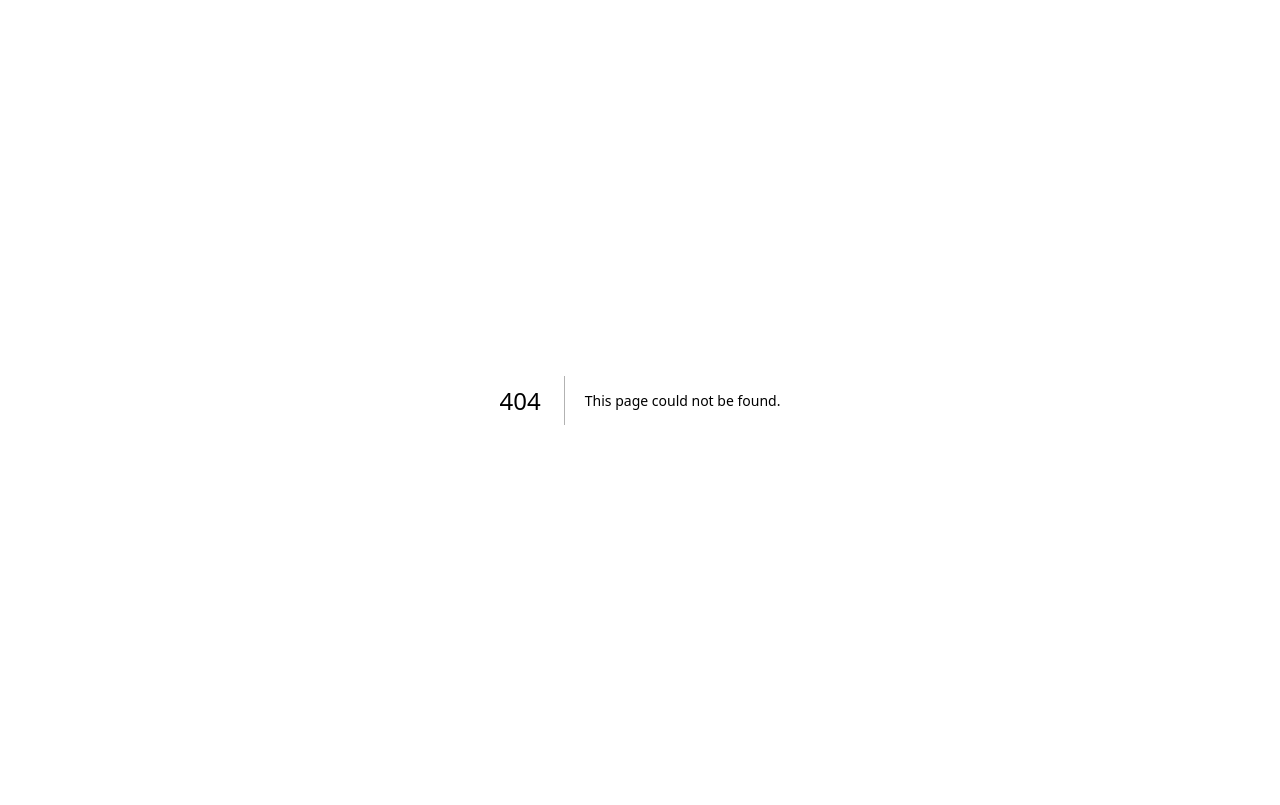
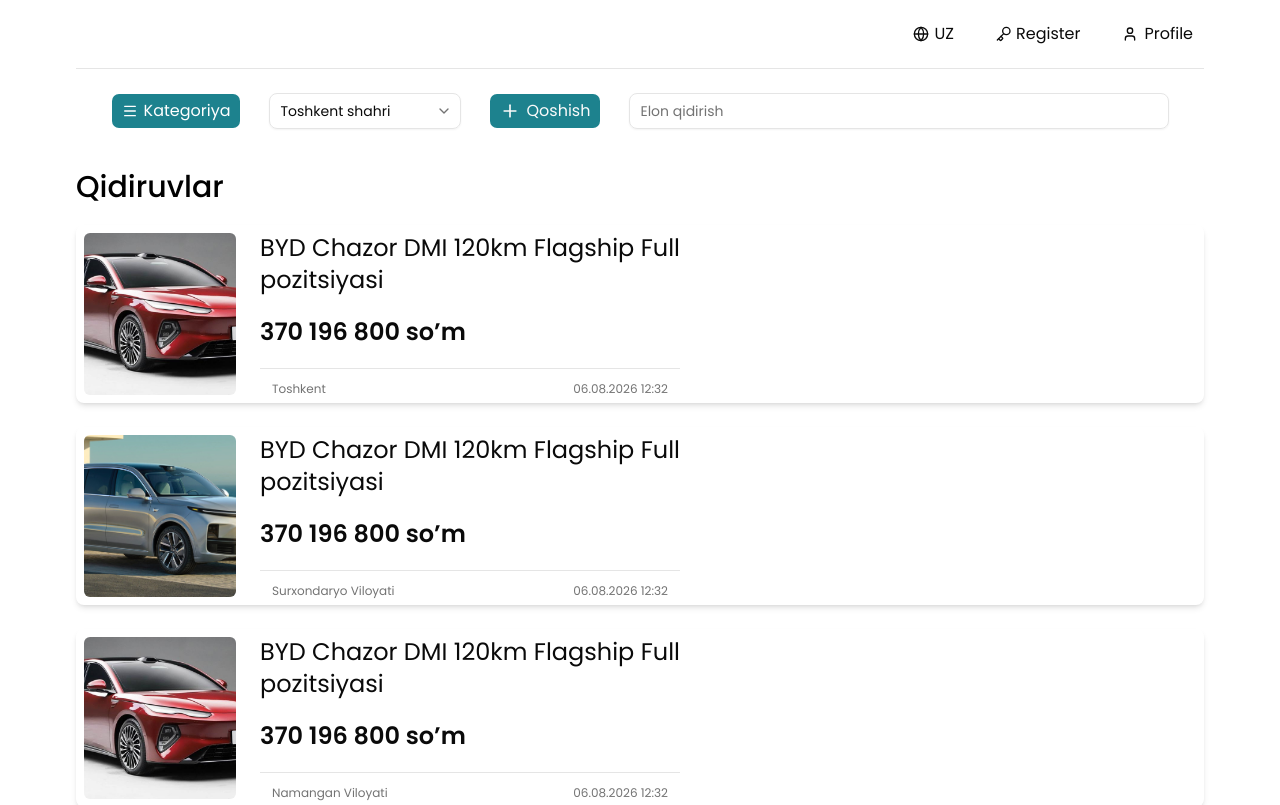
Before and after one commit to sultanov-dev/classifieds, a Next.js app: page /profile/search in a window 1280 px wide. Before the commit this address had no page. Shown: the top 805 px of the page. Built offline with nearby package versions, Linux system fonts and the light colour scheme.

Commit message:
profile search page

```diff
--- a/app/(public)/layout.tsx
+++ b/app/(public)/layout.tsx
@@ -4,7 +4,7 @@
 
 export default function PublicLayout({ children }: { children: ReactNode }) {
   return (
-    <div className="flex h-full flex-col items-center">
+    <div className="flex h-full flex-col">
       <Header />
       <main className="flex-1">{children}</main>
     </div>
--- /dev/null
+++ b/app/(public)/profile/search/page.tsx
@@ -0,0 +1,10 @@
+import { SearchContent } from '@/components/profile/search/search.content'
+import Container from '@/shared/container'
+
+export default function ProfileSearchPage() {
+  return (
+    <Container>
+      <SearchContent />
+    </Container>
+  )
+}
--- a/components/product/product.card.tsx
+++ b/components/product/product.card.tsx
@@ -10,16 +10,13 @@
   return (
     <div className="w-full min-w-0 rounded-md bg-white shadow-md">
       <div className="relative aspect-square h-48.75 w-full outline-hidden">
-        {item.images.map((image, i) => (
         <BlurImage
-            src={image}
+          src={item.images[0]}
           alt={item.title}
           className="rounded-xl object-cover p-2"
           fill
           sizes="(max-width: 768px) 50vw, (max-width: 1024px) 33vw, 25vw"
-            key={i}
         />
-        ))}
         <Button
           className="absolute top-3 right-3 z-20 cursor-pointer bg-black/20 transition-colors hover:bg-black/30"
           size={'icon-sm'}
--- /dev/null
+++ b/components/profile/search/search.content.tsx
@@ -0,0 +1,37 @@
+import { productData } from '@/data/product.data'
+import { formatAdDate } from '@/lib/utils'
+import { BlurImage } from '@/shared/blur.image'
+import { Heading } from '@/shared/heading'
+
+export function SearchContent() {
+  return (
+    <div className="my-10">
+      <Heading title="Qidiruvlar" className="mb-5" />
+      {productData.map((item) => (
+        <div className="mb-6 flex w-full items-center rounded-md shadow-md last:mb-0" key={item.id}>
+          <div className="relative aspect-square h-44.5 w-42 overflow-hidden">
+            <BlurImage
+              className="rounded-xl object-cover p-2"
+              src={item.images[0]}
+              alt={item.title}
+              fill
+              sizes="(max-width: 768px) 50vw, (max-width: 1024px) 33vw, 25vw"
+            />
+          </div>
+          <div className="ml-4 flex flex-col justify-center">
+            <h1 className="line-clamp-2 w-105 text-base font-normal md:text-2xl">{item.title}</h1>
+            <span className="mt-5 mb-5 text-base font-semibold lg:text-2xl">{item.price}</span>
+            <div className="flex items-center justify-between border-t px-3 pt-3">
+              <span className="text-muted-foreground text-xs font-normal capitalize">
+                {item.region}
+              </span>
+              <span className="text-muted-foreground text-xs font-normal capitalize">
+                {formatAdDate(item.createdAt)}
+              </span>
+            </div>
+          </div>
+        </div>
+      ))}
+    </div>
+  )
+}
```
Lines whose indentation alone changed are shown as unchanged.
